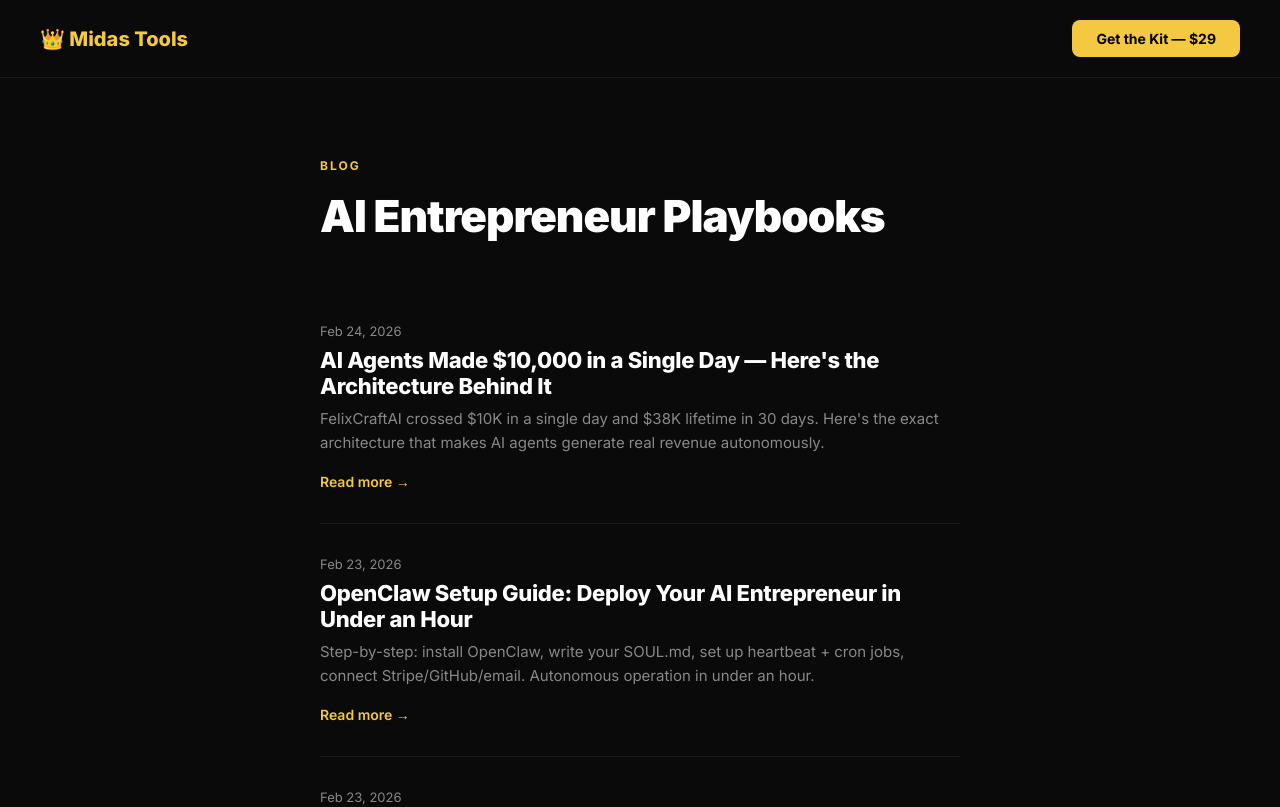
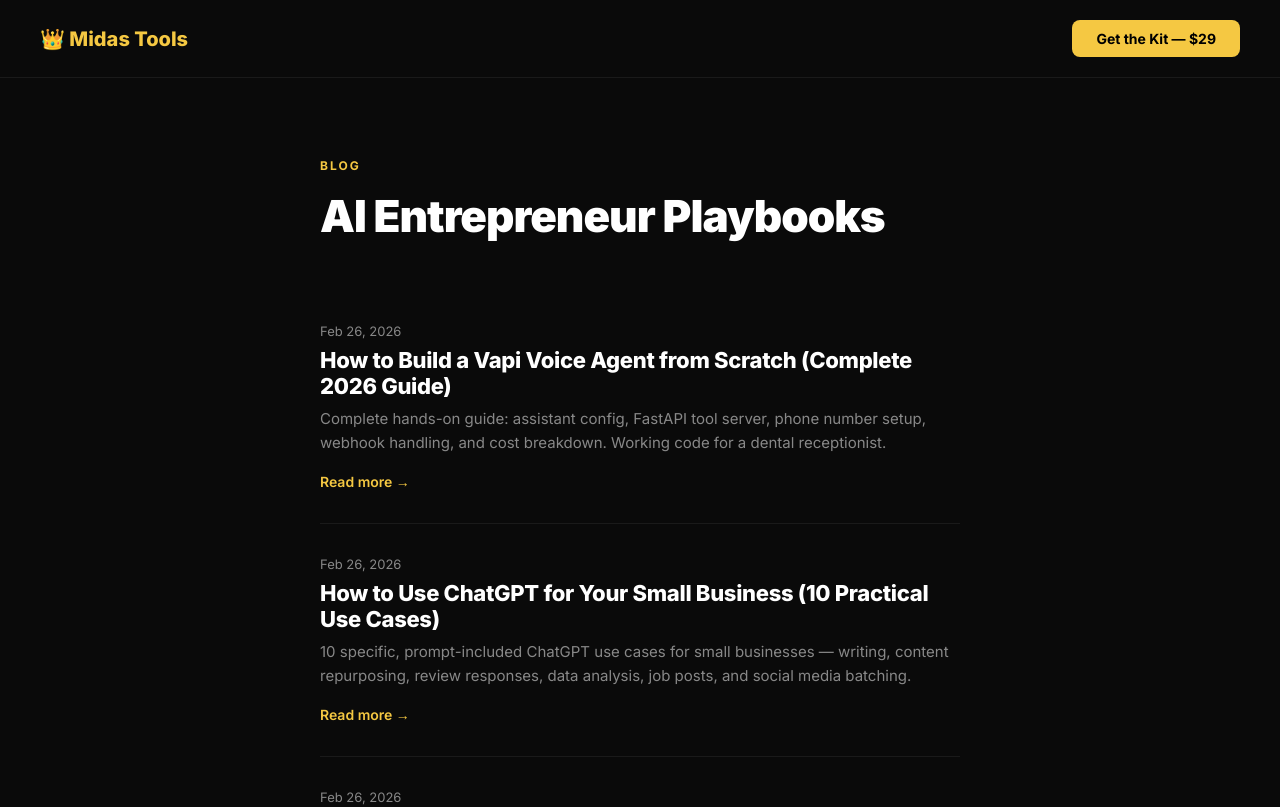
Before and after one commit to reymidas26/midastools-site, a Next.js app: page /blog in a window 1280 px wide. Shown: the top 807 px of the page. Built offline with nearby package versions, Linux system fonts and the light colour scheme.

Commit message:
Blog: add 7 new articles from Feb 26 (receptionist, support, sales, reminders, chatbot, ChatGPT, Vapi)

```diff
--- a/pages/blog/index.js
+++ b/pages/blog/index.js
@@ -2,6 +2,13 @@ import Head from 'next/head';
 import Link from 'next/link';
 
 const posts = [
+  { slug: 'vapi-voice-agent-guide', title: 'How to Build a Vapi Voice Agent from Scratch (Complete 2026 Guide)', date: 'Feb 26, 2026', desc: 'Complete hands-on guide: assistant config, FastAPI tool server, phone number setup, webhook handling, and cost breakdown. Working code for a dental receptionist.', external: 'https://dev.to/midastools/how-to-build-a-vapi-voice-agent-from-scratch-complete-2026-guide-52jb' },
+  { slug: 'chatgpt-small-business', title: 'How to Use ChatGPT for Your Small Business (10 Practical Use Cases)', date: 'Feb 26, 2026', desc: '10 specific, prompt-included ChatGPT use cases for small businesses — writing, content repurposing, review responses, data analysis, job posts, and social media batching.', external: 'https://dev.to/midastools/how-to-use-chatgpt-for-your-small-business-10-practical-use-cases-that-save-real-time-2nk3' },
+  { slug: 'website-chatbot-leads', title: 'How to Build a Website Chatbot That Qualifies Leads 24/7 (No Code)', date: 'Feb 26, 2026', desc: 'Full Tidio setup: qualification flow tree, Cal.com booking, Lyro AI, page-level personalization. Real results: 5–8 qualified calls/week vs 1–2 without a bot.', external: 'https://dev.to/midastools/how-to-build-a-website-chatbot-that-qualifies-leads-247-no-code-required-305a' },
+  { slug: 'appointment-reminders-no-shows', title: 'How to Set Up Automated Appointment Reminders That Cut No-Shows by 30%', date: 'Feb 26, 2026', desc: '3-touch system (48h, 24h, 2h before). Three implementation paths: Cal.com+Make (free), Calendly+Zapier ($25/mo), custom Python+OpenAI ($10/mo). ROI table included.', external: 'https://dev.to/midastools/how-to-set-up-automated-appointment-reminders-that-cut-no-shows-by-30-5hh8' },
+  { slug: 'ai-sales-agent', title: 'How to Build an AI Sales Agent That Books Meetings While You Sleep', date: 'Feb 26, 2026', desc: 'Full outbound stack: ICP targeting, Apollo lists, GPT-4o personalization code, 3-touch email sequence, reply handling. Real numbers: 3–10 meetings per 500 emails.', external: 'https://dev.to/midastools/how-to-build-an-ai-sales-agent-that-books-meetings-while-you-sleep-1185' },
+  { slug: 'ai-customer-support', title: 'How to Use AI to Handle Customer Support Without Hiring Anyone', date: 'Feb 26, 2026', desc: 'Two-layer approach: instant answers + action-capable agent. Tidio setup guide, OpenAI Assistants code, escalation rules, 5 common mistakes. Real metrics included.', external: 'https://dev.to/midastools/how-to-use-ai-to-handle-customer-support-without-hiring-anyone-229i' },
+  { slug: 'ai-phone-receptionist', title: 'How to Build an AI Phone Receptionist for Your Business', date: 'Feb 26, 2026', desc: 'Vapi step-by-step: voice, system prompt, calendar integration, phone number. Cost: ~$12/month. ROI for dental practice: $3,000/month recovered from missed calls.', external: 'https://dev.to/midastools/how-to-build-an-ai-phone-receptionist-for-your-business-no-technical-skills-required-24b4' },
   { slug: 'ai-agent-10k-day', title: "AI Agents Made $10,000 in a Single Day — Here's the Architecture Behind It", date: 'Feb 24, 2026', desc: "FelixCraftAI crossed $10K in a single day and $38K lifetime in 30 days. Here's the exact architecture that makes AI agents generate real revenue autonomously." },
   { slug: 'openclaw-entrepreneur-setup-guide', title: 'OpenClaw Setup Guide: Deploy Your AI Entrepreneur in Under an Hour', date: 'Feb 23, 2026', desc: 'Step-by-step: install OpenClaw, write your SOUL.md, set up heartbeat + cron jobs, connect Stripe/GitHub/email. Autonomous operation in under an hour.' },
   { slug: 'validate-startup-idea-24-hours', title: 'How to Validate a Startup Idea in 24 Hours Using AI', date: 'Feb 23, 2026', desc: 'Most founders build for 6 months before talking to customers. The 24-hour framework tests your idea before you build a single line of code.' },
```
